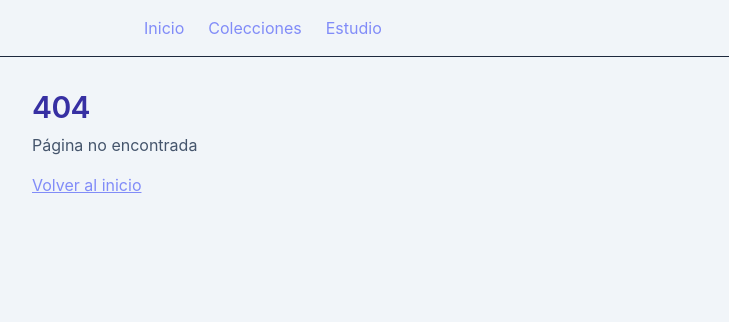
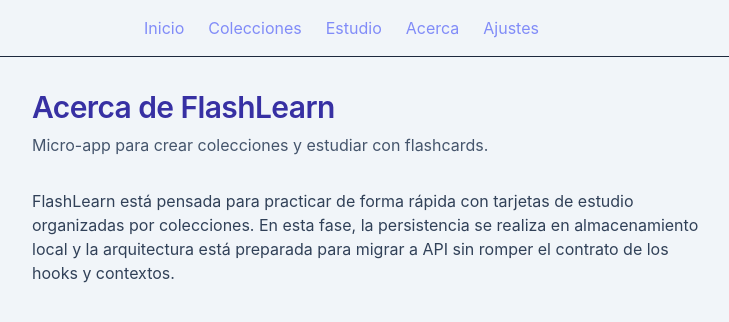
Before and after one commit to dnhosemacs-svg/FlashLearn, a React (Vite) app: page /about in a window 1280 px wide. Before the commit this address had no page. Shown: the top 322 px of the page, without its empty margins (0-729 px from the left). Built offline with nearby package versions, Linux system fonts and the light colour scheme.

Commit message:
Configurar rutas principales

```diff
--- a/src/App.tsx
+++ b/src/App.tsx
@@ -8,6 +8,8 @@ export default function App() {
           <Link to="/">Inicio</Link>
           <Link to="/collections">Colecciones</Link>
           <Link to="/study">Estudio</Link>
+          <Link to="/about">Acerca</Link>
+          <Link to="/settings">Ajustes</Link>
         </nav>
       </header>
 
--- a/src/main.tsx
+++ b/src/main.tsx
@@ -8,6 +8,8 @@ import HomePage from './pages/HomePage.tsx'
 import NotFoundPage from './pages/NotFoundPage.tsx'
 import StudyPage from './pages/StudyPage.tsx'
 import CollectionDetailPage from './pages/CollectionDetailPage.tsx'
+import AboutPage from './pages/AboutPage.tsx'
+import SettingsPage from './pages/SettingsPage.tsx'
 import { CollectionsProvider } from './context/CollectionsContext'
 import { FlashcardsProvider } from './context/FlashcardsContext'
 
@@ -21,6 +23,8 @@ createRoot(document.getElementById('root')!).render(
               <Route index element={<HomePage />} />
               <Route path="collections" element={<CollectionsPage />} />
               <Route path="study" element={<StudyPage />} />
+              <Route path="about" element={<AboutPage />} />
+              <Route path="settings" element={<SettingsPage />} />
               <Route path="home" element={<Navigate to="/" replace />} />
               <Route path="*" element={<NotFoundPage />} />
               <Route path="collections/:collectionId" element={<CollectionDetailPage />} />
--- /dev/null
+++ b/src/pages/AboutPage.tsx
@@ -0,0 +1,16 @@
+export default function AboutPage() {
+  return (
+    <main className="page-shell">
+      <h1 className="page-title">Acerca de FlashLearn</h1>
+      <p className="page-subtitle">Micro-app para crear colecciones y estudiar con flashcards.</p>
+
+      <section className="section-stack max-w-2xl">
+        <p className="text-slate-700">
+          FlashLearn está pensada para practicar de forma rápida con tarjetas de estudio organizadas por colecciones.
+          En esta fase, la persistencia se realiza en almacenamiento local y la arquitectura está preparada para migrar
+          a API sin romper el contrato de los hooks y contextos.
+        </p>
+      </section>
+    </main>
+  )
+}
--- /dev/null
+++ b/src/pages/SettingsPage.tsx
@@ -0,0 +1,15 @@
+export default function SettingsPage() {
+  return (
+    <main className="page-shell">
+      <h1 className="page-title">Configuración</h1>
+      <p className="page-subtitle">Preferencias de uso y ajustes de estudio.</p>
+
+      <section className="section-stack max-w-2xl">
+        <p className="text-slate-700">
+          Aquí puedes centralizar opciones como barajar por defecto, mostrar respuesta automáticamente o preferencias de
+          interfaz. En esta fase se deja la ruta lista para integrar esos ajustes en los próximos pasos.
+        </p>
+      </section>
+    </main>
+  )
+}
```
